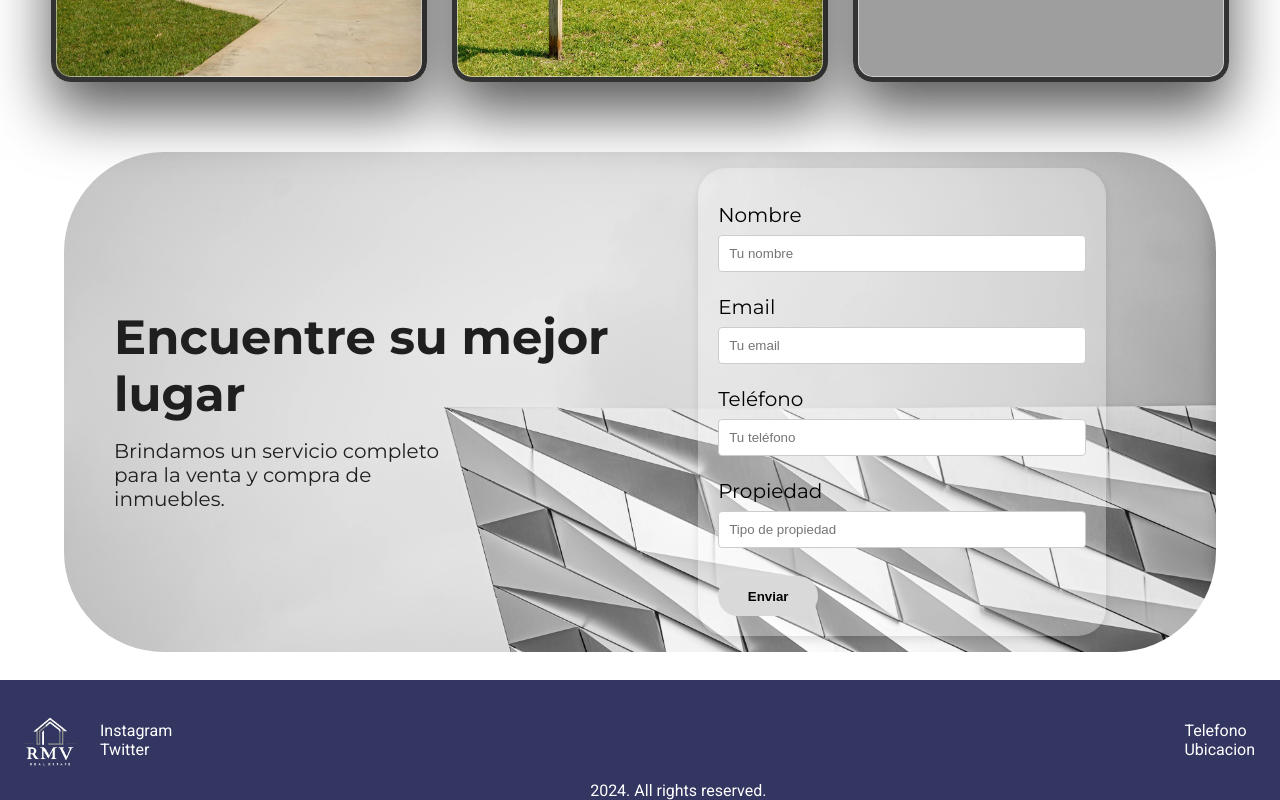
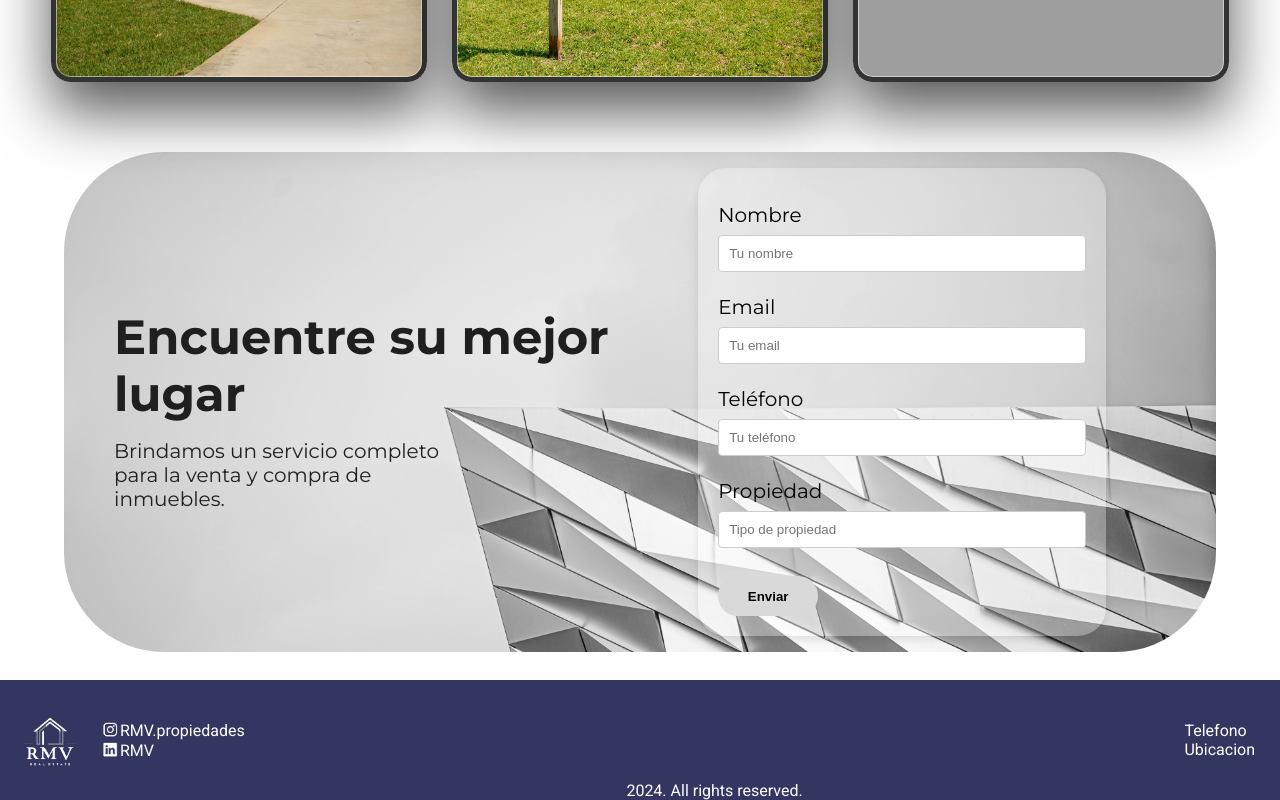
Before and after one commit to martinascarone/rmvinmobiliaria, a plain HTML site: page index.html in a window 1280 px wide. Shown: the part 1819-2619 px from the top of the page. Drawn offline with Linux system fonts and the light colour scheme; grey boxes are pictures that could not be loaded.

Commit message:
Loguito del footer

```diff
--- a/index.html
+++ b/index.html
@@ -305,8 +305,8 @@
         <div style="display: flex; align-items: center;">
             <img style="height: 100px;" src="/img/Logo_enBlanco_sinFondo.png" alt="">
             <div>
-                <a href=""><p class="pie">Instagram</p></a>
-                <a href=""><p class="pie">Twitter</p></a>
+                <a href="" style="display: flex; align-items: center;"><img src="/img/logo_ig_blanco_sinFondo.png" alt="" style="width: 20px;"><p class="pie">RMV.propiedades</p></a>
+                <a href="" style="display: flex; align-items: center;"><img src="/img/logo_linkedin_blanco_sinFondo.png" alt="" style="width: 20px;"><p class="pie">RMV</p></a>
             </div>
         </div>
 
@@ -315,8 +315,8 @@
         </div>
 
         <div style="display: flex; flex-direction: column; justify-content: center;">
-            <a href=""><p class="pie">Telefono</p></a>
-            <a href=""><p class="pie" style="margin-right: 25px;">Ubicacion</p></a>
+            <a href="" style="display: flex; align-items: center;"><img src="/" alt=""><p class="pie">Telefono</p></a>
+            <a href="" style="display: flex; align-items: center;"><img src="/" alt=""><p class="pie" style="margin-right: 25px;">Ubicacion</p></a>
         </div>
 
 
```
